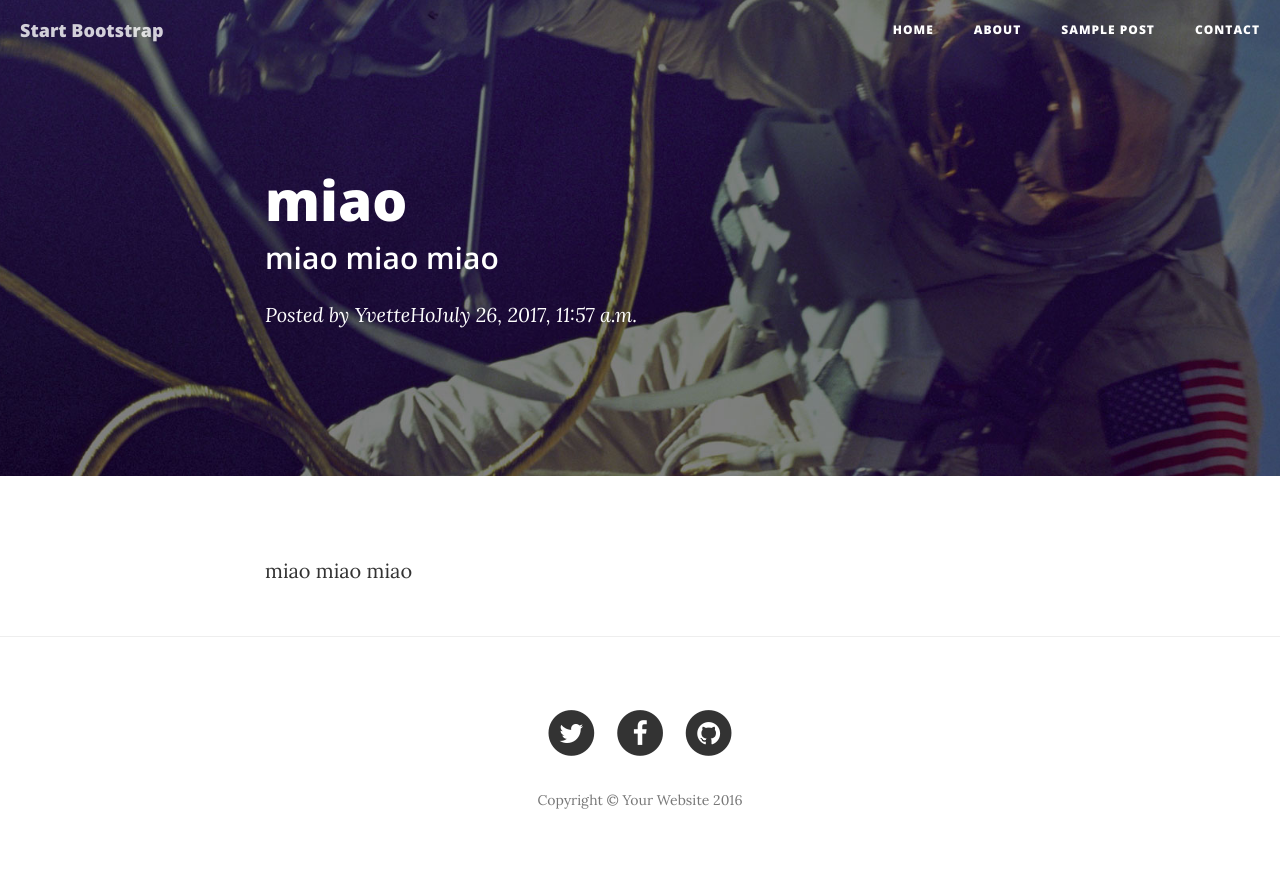
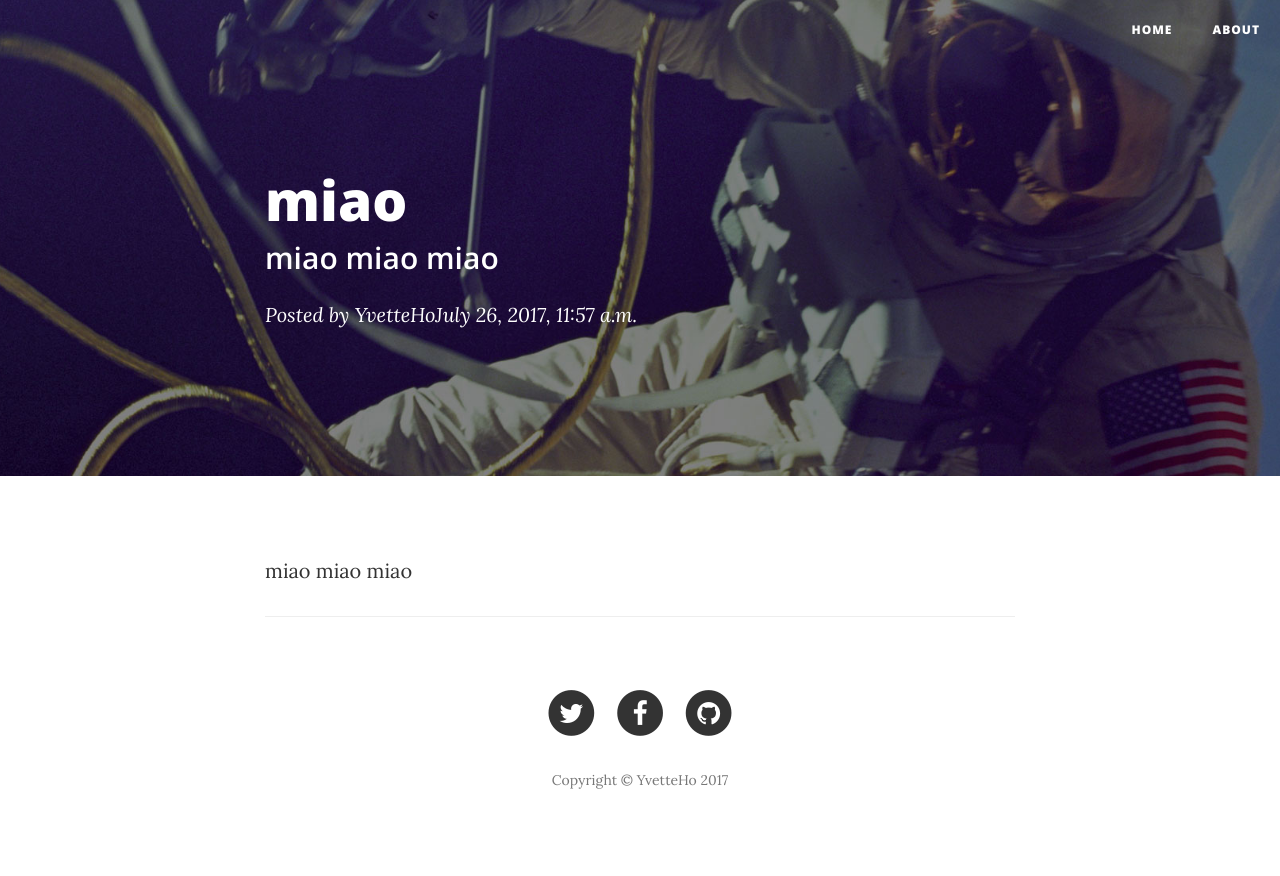
Before and after one commit to YvetteHo/My_blog, a Django app: a page that uses kitty/templates/kitty/post.html in a window 1280 px wide. After the commit the page ends 789 px from the top, so only its background shows below. Run offline with Django 3.2, Linux system fonts and the light colour scheme; data comes from the database, SQL or seed files in the repository; some libraries are stand-ins or nearby versions.

Commit message:
a little change

```diff
--- a/kitty/templates/kitty/about.html
+++ b/kitty/templates/kitty/about.html
@@ -54,9 +54,6 @@
                     </li>
                     <li>
                         <a href="/about">About</a>
-                    </li>
-                    <li>
-                        <a href="contact.html">Contact</a>
                     </li>
                 </ul>
             </div>
--- a/kitty/templates/kitty/post.html
+++ b/kitty/templates/kitty/post.html
@@ -46,23 +46,16 @@
                     <span class="sr-only">Toggle navigation</span>
                     Menu <i class="fa fa-bars"></i>
                 </button>
-                <a class="navbar-brand" href="index.html">Start Bootstrap</a>
             </div>
 
             <!-- Collect the nav links, forms, and other content for toggling -->
             <div class="collapse navbar-collapse" id="bs-example-navbar-collapse-1">
                 <ul class="nav navbar-nav navbar-right">
                     <li>
-                        <a href="index.html">Home</a>
+                        <a href="/">home</a>
                     </li>
                     <li>
-                        <a href="about.html">About</a>
-                    </li>
-                    <li>
-                        <a href="post.html">Sample Post</a>
-                    </li>
-                    <li>
-                        <a href="contact.html">Contact</a>
+                        <a href="/about">about</a>
                     </li>
                 </ul>
             </div>
@@ -95,9 +88,9 @@
                   <p>
                     {{ post.body_text }}
                   </p>
+                  <hr>
                 </div>
-            </div>
-        </div>
+
                 <div id="disqus_thread"></div>
                     <script>
 
@@ -124,9 +117,12 @@
                     </script>
                 <noscript>Please enable JavaScript to view the <a href="https://disqus.com/?ref_noscript">comments powered by Disqus.</a></noscript>
 
+            </div>
+        </div>
+
     </article>
 
-    <hr>
+
 
     <!-- Footer -->
     <footer>
@@ -159,7 +155,7 @@
                             </a>
                         </li>
                     </ul>
-                    <p class="copyright text-muted">Copyright &copy; Your Website 2016</p>
+                    <p class="copyright text-muted">Copyright &copy; YvetteHo 2017</p>
                 </div>
             </div>
         </div>
```
Also changed, not shown: kitty/templates/kitty/homepage.html (+2 -5 lines). Lines whose indentation alone changed are shown as unchanged.
